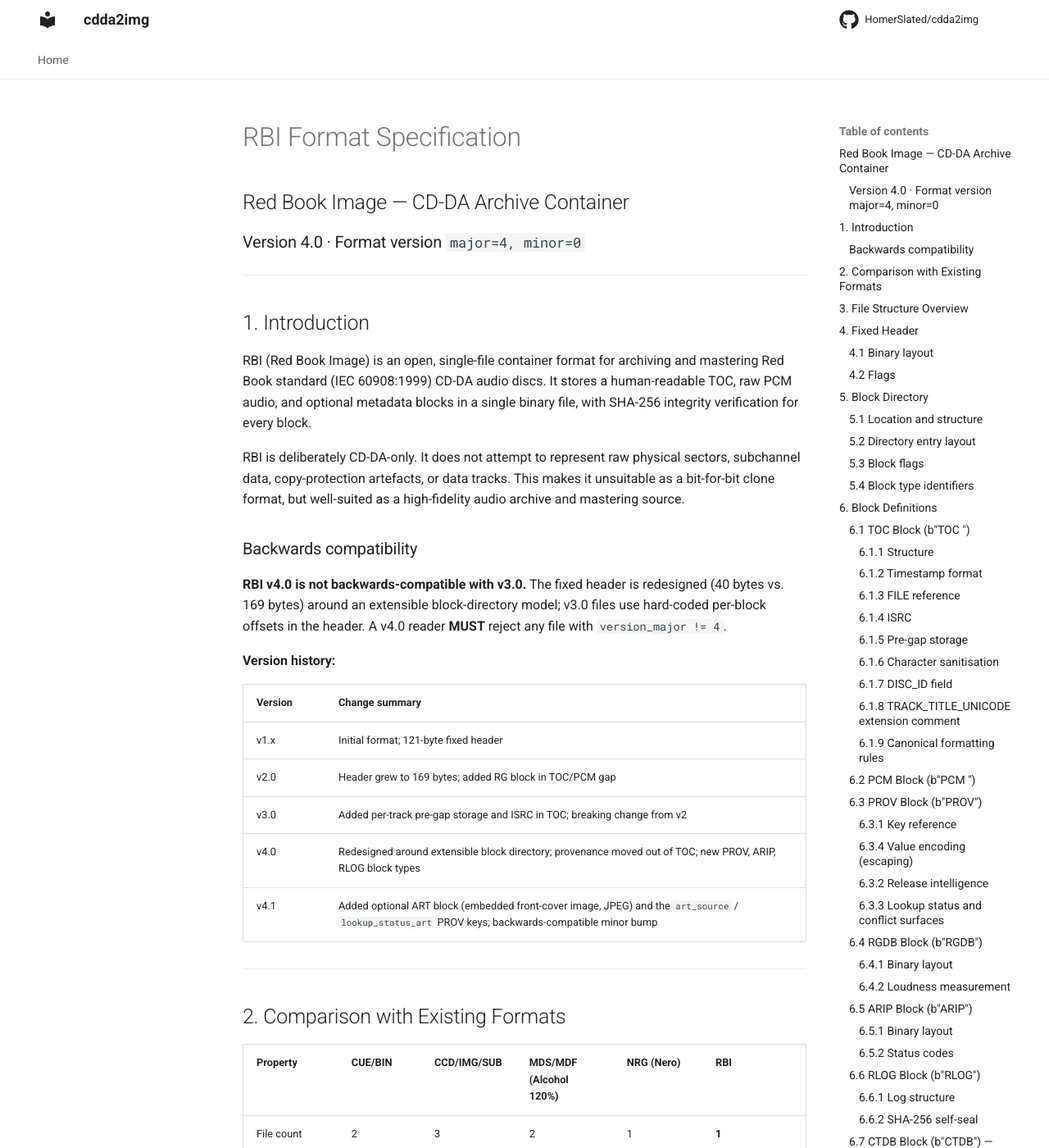
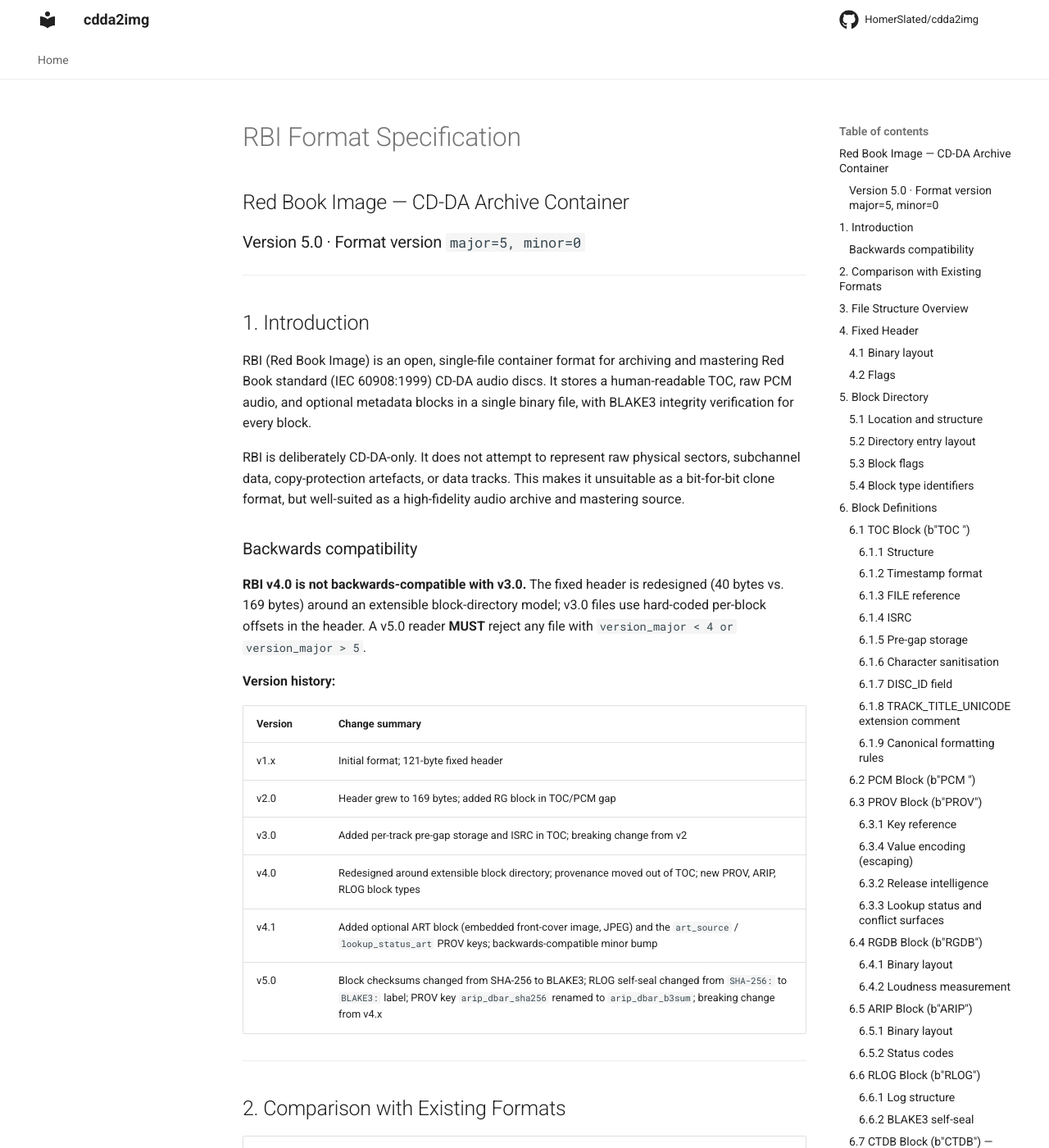
Before and after one commit to HomerSlated/cdda2img, an MkDocs documentation site: the page built from docs/reference/rbi_spec.md, in a window 1280 px wide and 1400 px high. Shown: the whole window at 82% size. Built offline with MkDocs 1.6.1 and Material for MkDocs 9.7.7, drawn with Linux system fonts in a browser that asks for light colours; some of the changed text lies outside the part shown.

Commit message:
feat(format): RBI v5.0 — migrate block checksums SHA-256 → BLAKE3
- rbi_format.py: VERSION_MAJOR=5, VERSION_MINOR=0
- container.py: _checksum_bytes/_checksum_file/_stream_checksum use BLAKE3;
  _sha256_bytes/_stream_sha256 kept for v4.x backward-compat reads;
  verify_container version-gates Rule 20 (block checksums) and Rule 27
  (RLOG seal prefix) on version_major; accepts v4 and v5 in Rule 2
- rip_log.py: RLOG self-seal label SHA-256 → BLAKE3
- accuraterip.py: ARVerifyResult.dbar_sha256 → dbar_b3sum; debug log sha256= → b3sum=
- cdda2img.py: PROV key arip_dbar_sha256 → arip_dbar_b3sum
- docs/reference/rbi_spec.md: document v5.0 in version table; update
  Rule 20/27, RLOG seal section, directory-entry checksum field,
  arip_dbar_b3sum PROV key rename
- CLAUDE.md: update version and PROV key references

v4.x files remain fully readable (backward-compat reads); v5.0 files
require a v5.0-aware reader (forward-incompatible).

Co-Authored-By: Claude Sonnet 4.6 <noreply@anthropic.com>

````diff
--- a/docs/reference/rbi_spec.md
+++ b/docs/reference/rbi_spec.md
@@ -1,18 +1,18 @@
 # RBI Format Specification
 ## Red Book Image — CD-DA Archive Container
-### Version 4.0 · Format version `major=4, minor=0`
+### Version 5.0 · Format version `major=5, minor=0`
 
 ---
 
 ## 1. Introduction
 
-RBI (Red Book Image) is an open, single-file container format for archiving and mastering Red Book standard (IEC 60908:1999) CD-DA audio discs. It stores a human-readable TOC, raw PCM audio, and optional metadata blocks in a single binary file, with SHA-256 integrity verification for every block.
+RBI (Red Book Image) is an open, single-file container format for archiving and mastering Red Book standard (IEC 60908:1999) CD-DA audio discs. It stores a human-readable TOC, raw PCM audio, and optional metadata blocks in a single binary file, with BLAKE3 integrity verification for every block.
 
 RBI is deliberately CD-DA-only. It does not attempt to represent raw physical sectors, subchannel data, copy-protection artefacts, or data tracks. This makes it unsuitable as a bit-for-bit clone format, but well-suited as a high-fidelity audio archive and mastering source.
 
 ### Backwards compatibility
 
-**RBI v4.0 is not backwards-compatible with v3.0.** The fixed header is redesigned (40 bytes vs. 169 bytes) around an extensible block-directory model; v3.0 files use hard-coded per-block offsets in the header. A v4.0 reader **MUST** reject any file with `version_major != 4`.
+**RBI v4.0 is not backwards-compatible with v3.0.** The fixed header is redesigned (40 bytes vs. 169 bytes) around an extensible block-directory model; v3.0 files use hard-coded per-block offsets in the header. A v5.0 reader **MUST** reject any file with `version_major < 4 or version_major > 5`.
 
 **Version history:**
 
@@ -23,6 +23,7 @@ RBI is deliberately CD-DA-only. It does not attempt to represent raw physical se
 | v3.0    | Added per-track pre-gap storage and ISRC in TOC; breaking change from v2 |
 | v4.0    | Redesigned around extensible block directory; provenance moved out of TOC; new PROV, ARIP, RLOG block types |
 | v4.1    | Added optional ART block (embedded front-cover image, JPEG) and the `art_source` / `lookup_status_art` PROV keys; backwards-compatible minor bump |
+| v5.0    | Block checksums changed from SHA-256 to BLAKE3; RLOG self-seal changed from `SHA-256:` to `BLAKE3:` label; PROV key `arip_dbar_sha256` renamed to `arip_dbar_b3sum`; breaking change from v4.x |
 
 ---
 
@@ -35,7 +36,7 @@ RBI is deliberately CD-DA-only. It does not attempt to represent raw physical se
 | Magic / signature     | None          | None            | `MEDIA DESCRIPTOR`     | `NERO`/`NER5`   | **`RBIMAGE\x00`**           |
 | Endianness            | N/A           | N/A             | Little-endian          | Big-endian      | **Little-endian**           |
 | Specification status  | De facto      | Proprietary     | Proprietary            | Proprietary     | **Open**                    |
-| Integrity checking    | None          | None            | None                   | None            | **SHA-256 (per block)**     |
+| Integrity checking    | None          | None            | None                   | None            | **BLAKE3 (per block)**      |
 | TOC format            | Plain text    | INI text        | Binary structs         | Binary chunks   | **Plain text (cdrdao-compatible)** |
 | Audio storage         | Raw sectors   | Raw sectors     | Raw sectors            | Raw sectors     | **Raw PCM (s16le)**         |
 | Subchannel data       | Optional      | Yes (.SUB)      | Optional               | No              | **No**                      |
@@ -129,7 +130,7 @@ The block directory begins at `dir_offset` bytes from the start of the file. It
 | 4      | 2           | uint16 LE | `block_flags`  | Block-level flags (see §5.3) |
 | 6      | 8           | uint64 LE | `offset`       | Byte offset from file start to first byte of block |
 | 14     | 8           | uint64 LE | `length`       | Block length in bytes |
-| 22     | 32          | bytes     | `checksum`     | SHA-256 digest of block content (`length` bytes at `offset`) |
+| 22     | 32          | bytes     | `checksum`     | BLAKE3 digest of block content (`length` bytes at `offset`); SHA-256 in v4.x |
 
 **Directory entry size:** 54 bytes
 
@@ -347,7 +348,7 @@ The PROV block stores provenance and extended metadata that has no natural home
 | `duration_match_release`   | MusicBrainz release UUID, or `?` if the matched release carried no id. Emitted only when the stage-7 last-resort duration matcher fired — i.e. no higher source (CD-Text / MB disc-ID / Discogs / AcoustID / CDDB) identified the release in MB, and a text-search candidate's total duration matched the physical disc within tolerance. The lowest-trust identifier in the container; treat as a best guess pending user confirmation. |
 | `multi_match_isrc_disambiguated` | `YES`. Present when MB disc-ID returned >1 match and the in-memory ISRC tally (R1) picked a strictly-winning candidate. Absent when N=1 (no disambiguation needed) or when N>1 and the tally was a tie / sub-threshold. |
 | `arip_transport`           | `https` \| `http`. Emitted whenever at least one AccurateRip fetch attempt reached the server (any 2xx/4xx). `http` indicates the HTTPS attempt failed and the fetcher fell back to plaintext — readers SHOULD treat the confidence values with reduced trust. |
-| `arip_dbar_sha256`         | 64 lowercase hex chars. SHA-256 of the raw dBAR response body (pre-parse). Emitted only when a body was actually received. Lets later re-fetches detect AR-side changes or mirror tampering without re-running verification. |
+| `arip_dbar_b3sum`          | 64 lowercase hex chars. BLAKE3 of the raw dBAR response body (pre-parse). Emitted only when a body was actually received. Lets later re-fetches detect AR-side changes or mirror tampering without re-running verification. (`arip_dbar_sha256` was the name used in v4.x; the value is semantically equivalent but computed with BLAKE3.) |
 | `acoustid_corroborates`    | `YES` \| `NO`. Emitted only when the pre-menu AcoustID helper (R6) ran (i.e. `acoustid_lookup.is_available()` was true and at least one per-track fingerprint produced a chained MB recording). `YES` = AcoustID's consistent-across-tracks winner agrees with the disc's existing MB release MBID; `NO` = disagrees. |
 | `pre_emphasis`             | `YES` \| `NO`. Aggregate disc-level pre-emphasis flag. `YES` if any track has CONTROL bit 0 set, `NO` otherwise. Absent when not captured by the source parser (today only the cdrdao TOC path populates it). |
 | `disagreement_cddb_mb`     | Comma-separated list of fields where CDDB and MB returned different answers, after NFC + casefold + reissue-suffix allow-list normalisation. Possible values: `album`, `artist`, or `album,artist`. Absent when both agree, when one side is blank, or when the pre-MB artist was the literal `Unknown Artist` default. |
@@ -412,7 +413,7 @@ Original: <Yes|No|Unknown>, <this release|<earlier title>|unknown release> (<yea
 The §6.3.1 keys split into two semantic groups:
 
 - **Identifier keys** (`mb_release_id`, `mb_release_group_id`, `discogs_release_id`, `release_date`, `low_dynamic_range`, `original_release_*`, …): each names a single, factual fact about the disc.
-- **Observation keys** (`lookup_status_*`, `disagreement_*`, `*_corroborated`, `*_disagreement`, `acoustid_corroborates`, `multi_match_isrc_disambiguated`, `arip_transport`, `arip_dbar_sha256`): each records *what we asked and what the answer was*.
+- **Observation keys** (`lookup_status_*`, `disagreement_*`, `*_corroborated`, `*_disagreement`, `acoustid_corroborates`, `multi_match_isrc_disambiguated`, `arip_transport`, `arip_dbar_b3sum`): each records *what we asked and what the answer was*.
 
 For observation keys, **presence implies the question was asked**. This lets a verifier distinguish "blank-because-no-data" from "blank-because-service-offline". A blank `mb_release_id` paired with `lookup_status_mb=down` is "we asked MB and the network was down"; the same blank paired with `lookup_status_mb=empty` is "we asked MB and MB had nothing".
 
@@ -490,7 +491,7 @@ The ARIP block stores AccurateRip verification results for the disc.
 
 ### 6.6 RLOG Block (`b"RLOG"`)
 
-The RLOG block stores the complete structured rip log as UTF-8 text. The format follows the whipper log convention: human-readable, one logical section per topic, machine-parseable by line prefix. The final line is a SHA-256 self-seal (see §6.6.2).
+The RLOG block stores the complete structured rip log as UTF-8 text. The format follows the whipper log convention: human-readable, one logical section per topic, machine-parseable by line prefix. The final line is a BLAKE3 self-seal (see §6.6.2; v4.x used SHA-256).
 
 #### 6.6.1 Log structure
 
@@ -542,20 +543,20 @@ Conclusive status report:
   Health status: <No errors occurred | N errors occurred>
   EOF: End of status report
 
-SHA-256: <64 lowercase hex chars>
+BLAKE3: <64 lowercase hex chars>
 ```
 
 Sections are present only when the relevant data is available (e.g. AccurateRip sections are absent when the disc is not in the database).
 
-#### 6.6.2 SHA-256 self-seal
+#### 6.6.2 BLAKE3 self-seal
 
 The final line **MUST** be exactly:
 ```
-SHA-256: <64 lowercase hex chars>
+BLAKE3: <64 lowercase hex chars>
 ```
-The hash is computed over all preceding bytes of the RLOG block (everything before this final line, including the preceding `\n`). A reader verifying the log integrity strips the last line, computes SHA-256 of the remainder, and compares against the stored hex string.
+The hash is computed over all preceding bytes of the RLOG block (everything before this final line, including the preceding `\n`). A reader verifying the log integrity strips the last line, computes BLAKE3 of the remainder, and compares against the stored hex string.
 
-The self-seal is independent of the block-level checksum in the directory entry. The directory checksum covers the entire RLOG block (including the SHA-256 line) and protects against accidental corruption. The in-log SHA-256 protects against deliberate modification after insertion and mirrors the convention established by Exact Audio Copy and whipper.
+The self-seal is independent of the block-level checksum in the directory entry. The directory checksum covers the entire RLOG block (including the BLAKE3 line) and protects against accidental corruption. The in-log BLAKE3 hash protects against deliberate modification after insertion. (v4.x used SHA-256 for the self-seal; the v5.0 reader accepts either label, version-gated on `version_major`.)
 
 ---
 
@@ -639,14 +640,14 @@ A conforming reader **MUST** enforce (30 rules):
 17. For every directory entry: `offset >= 40` (blocks do not overlap the fixed header)
 18. No two directory entries have overlapping byte ranges
 19. Number of `TRACK AUDIO` entries in the TOC block **MUST** equal `track_count` in the fixed header
-20. `sha256(block_content) == directory_entry.checksum` for every block (integrity check; readers **SHOULD** warn on mismatch rather than hard-failing by default, unless policy requires strict verification)
+20. `blake3(block_content) == directory_entry.checksum` for every block (v5.0+; SHA-256 for v4.x); readers **SHOULD** warn on mismatch rather than hard-failing by default, unless policy requires strict verification
 21. TOC block decodes as valid UTF-8
 22. PROV block (if present) decodes as valid UTF-8
 23. RLOG block (if present) decodes as valid UTF-8
 24. RGDB block (if present): `length == 17 + 12 × track_count`
 25. ARIP block (if present): `length == 13 + 15 × track_count`
 26. ARIP block (if present): all `status` values are in the range `0`–`2`
-27. RLOG block (if present): last line matches `SHA-256: [0-9a-f]{64}` (optional integrity check; warn on mismatch)
+27. RLOG block (if present): last line matches `BLAKE3: [0-9a-f]{64}` for v5.0+, or `SHA-256: [0-9a-f]{64}` for v4.x (optional integrity check; warn on mismatch)
 28. ART block (if present): `length >= 10` (room for the fixed ART header)
 29. ART block (if present): `image_length == length − 10`
 30. ART block (if present): `image_format` is a recognised value (`1` = JPEG); a reader **SHOULD** warn and skip the block on an unrecognised value rather than reject the file (the block carries `BLOCK_FLAG_SKIP`)
````
Also changed, not shown: other parts of docs/reference/rbi_spec.md (+3 -3 lines), CLAUDE.md (+8 -8 lines), 8 other files.
